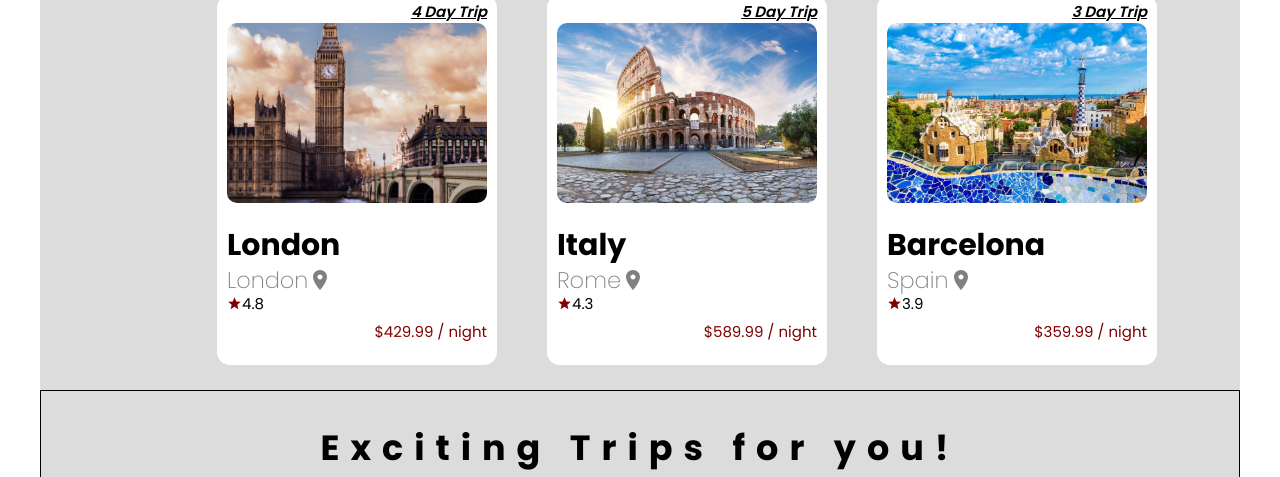
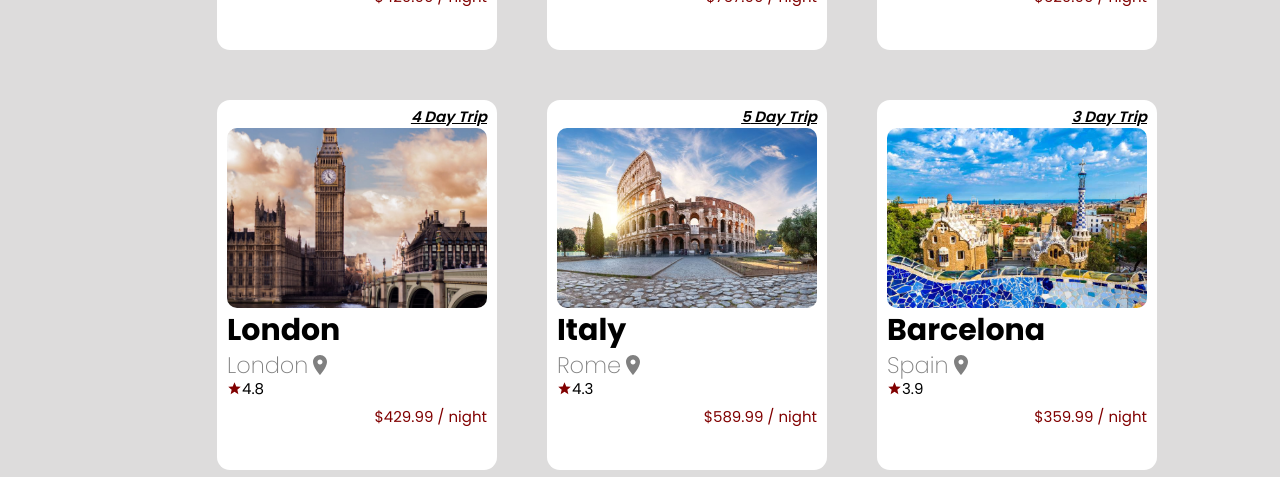
Before and after one commit to Branley22/personal_projects, a React (Create React App) app in the folder gateway/: page / in a window 1280 px wide. Shown: the part 1160-1637 px from the top of the page. Built offline with nearby package versions, Linux system fonts and the light colour scheme.

Commit message:
home padding

```diff
--- a/gateway/src/App.css
+++ b/gateway/src/App.css
@@ -16,14 +16,14 @@
 
 body {
   margin: 0;
-  padding: 40px;
+  padding: 0;
   font-size: 15px;
 }
 
-.home,
+/* .home,
 .trip-box,
 .about,
 .contact,
 .footer {
   border: 1px solid black;
-}
+} */
--- a/gateway/src/styles/Trips.css
+++ b/gateway/src/styles/Trips.css
@@ -1,6 +1,6 @@
 .trip {
   width: 100%;
-  height: auto;
+  height: 140vh;
   display: flex;
   justify-content: center;
   align-items: center;
@@ -79,13 +79,10 @@
   margin-top: -15px;
 }
 
-.trip-box-back h2 {
-  margin-right: 65px;
-}
-
 .trip-box-review {
   display: flex;
   cursor: pointer;
+  margin-top: 5px;
 }
 
 .trip-box-review:hover {
@@ -109,8 +106,7 @@
 }
 
 .amentites-button {
-  margin-top: 10px;
-  margin-bottom: 8px;
+  margin-bottom: 5px;
   border-radius: 5px;
   font-size: 15px;
   padding: 5px;
@@ -135,7 +131,6 @@
 
 .trip-box h1 {
   text-align: left;
-  margin-top: 20px;
   display: block;
 }
 
```
Also changed, not shown: 1 other file (tests, documents, lock files or other folders).
